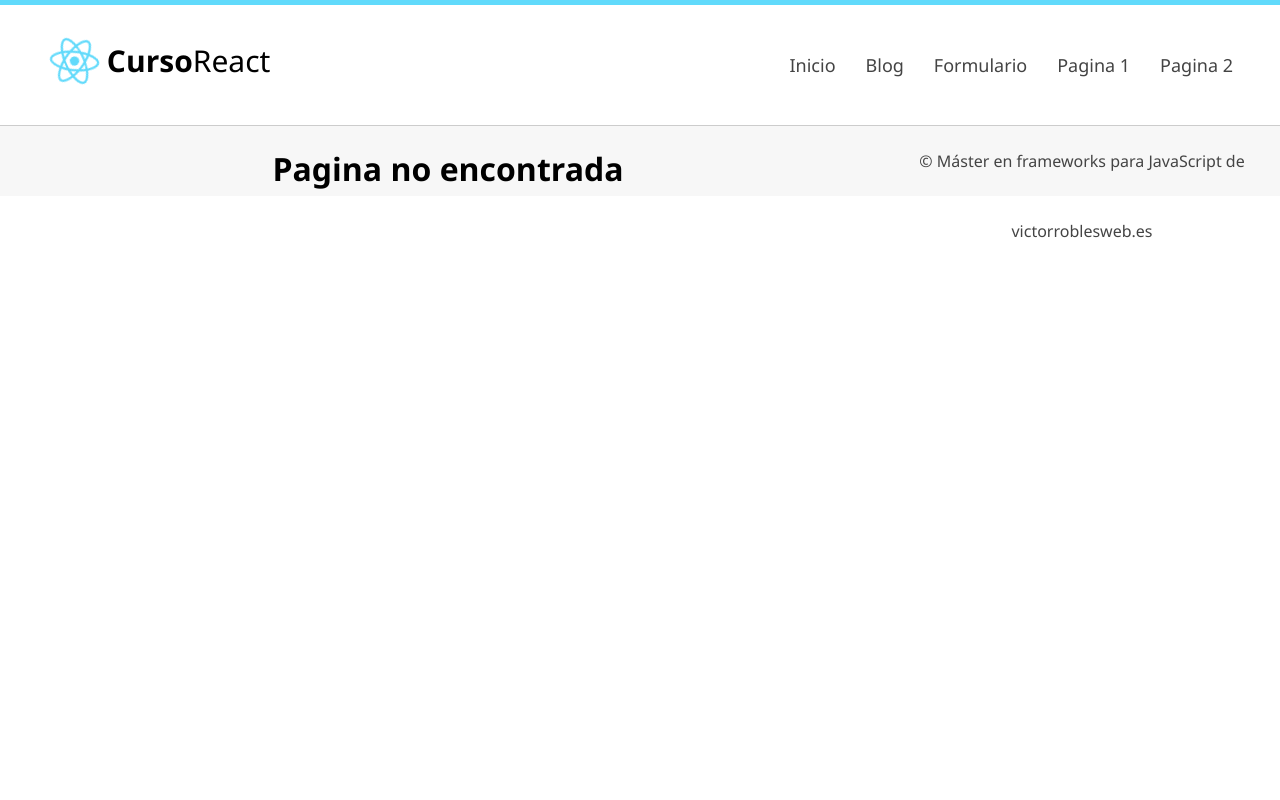
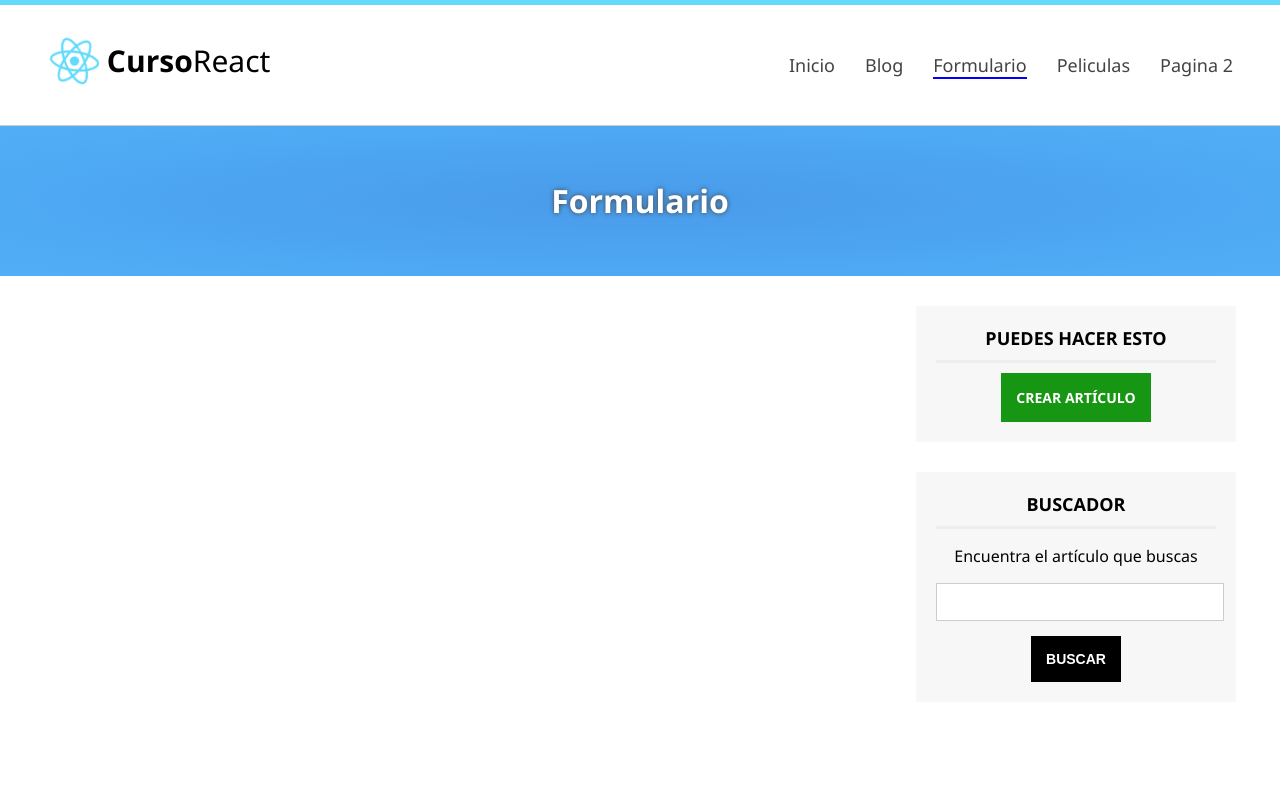
Before and after one commit to elgranjm3000/reactLeaning, a React (Create React App) app: page /formulario in a window 1280 px wide. Shown: the top 800 px of the page. Built offline with nearby package versions, Linux system fonts and the light colour scheme.

Commit message:
menu parte 2

```diff
--- a/src/Router.js
+++ b/src/Router.js
@@ -11,6 +11,7 @@ import Sidebar from './components/Sidebar';
 import Footer from './components/Footer';
 import Blog from './components/Blog'
 import Home from "./components/Home";
+import Formulario from "./components/Formulario";
 class Router extends Component{
 
 
@@ -26,7 +27,8 @@ class Router extends Component{
                     <Routes>
                             <Route exact path="/" element={<Home/>} ></Route>
                             <Route exact path="/blog" element={<Blog/>} ></Route>
-                            <Route exact path="/segunda-prueba" element={<Micomponente/>} ></Route>
+                            <Route exact path="/formulario" element={<Formulario/>}></Route>
+                            <Route exact path="/peliculas" element={<Peliculas/>}></Route>
                             <Route exact path="/pagina1" element={<h1>Prueba</h1>}/>
                             <Route exact path="/pagina/:userid" element={<Pagina/>}/>
                             <Route path="*" element={<NotFound />} />
--- /dev/null
+++ b/src/components/Formulario.js
@@ -0,0 +1,29 @@
+import React, { Component } from "react";
+import Slyder from "./Slyder";
+import Sidebar from "./Sidebar";
+class Formulario extends Component {
+
+
+    render() {
+
+        return (
+            <div id="formulario">
+                <Slyder
+                    title="Formulario"
+                    size="slider-small" />
+
+                <div className="center" id="content">
+
+                    <div className="clearfix"></div>
+                </div>
+                <Sidebar blog="true" />
+                <div className='clearfix'></div>
+
+            </div>
+
+
+        );
+    }
+}
+
+export default Formulario;
--- a/src/components/Header.js
+++ b/src/components/Header.js
@@ -26,13 +26,13 @@ class Header extends Component {
                             <NavLink to="/blog" activeClassName="active">Blog</NavLink>
                         </li>
                         <li>
-                            <NavLink to="/segunda-prueba" activeClassName="active">Formulario</NavLink>
+                            <NavLink to="/formulario" activeClassName="active">Formulario</NavLink>
                         </li>
                         <li>
-                            <NavLink to="/pagina1" activeClassName="active">Pagina 1</NavLink>
+                            <NavLink to="/peliculas" activeClassName="active">Peliculas</NavLink>
                         </li>
                         <li>
-                            <NavLink to="/segunda-prueba" activeClassName="active">Pagina 2</NavLink>
+                            <NavLink to="/" activeClassName="active">Pagina 2</NavLink>
                         </li>
                     </ul>
                 </nav>
--- a/src/components/Peliculas.js
+++ b/src/components/Peliculas.js
@@ -1,5 +1,7 @@
 import React, { Component } from "react";
 import Pelicula from "./Pelicula";
+import Slyder from "./Slyder";
+import Sidebar from "./Sidebar";
 class Peliculas extends Component {
 
     state = {
@@ -29,7 +31,7 @@ class Peliculas extends Component {
     }
 
     componentDidMount(){
-        alert("se acaba de cargar componente de pelicula")
+       // alert("se acaba de cargar componente de pelicula")
     }
 
     render() {
@@ -39,7 +41,14 @@ class Peliculas extends Component {
             padding: '10px'
         }
         return (
-            <div id="content" className="peliculas">
+        <div id="peliculas">
+            <Slyder
+                title="Peliculas"
+                size="slider-small" />
+
+            <div className="center">
+            <div  id="content">
+
                 <h2 className="subheader">Peliculas</h2>
                 <p>Seleccion de peliculas de {this.state.nombre}</p>
                 <div>
@@ -68,7 +77,16 @@ class Peliculas extends Component {
                         )
                     })
                 }
+
+                                    <div className="clearfix"></div>
+                                    </div>
             </div>
+
+            <Sidebar/>
+                <div className='clearfix'></div>
+
+            </div>
+
         );
     }
 }
```
